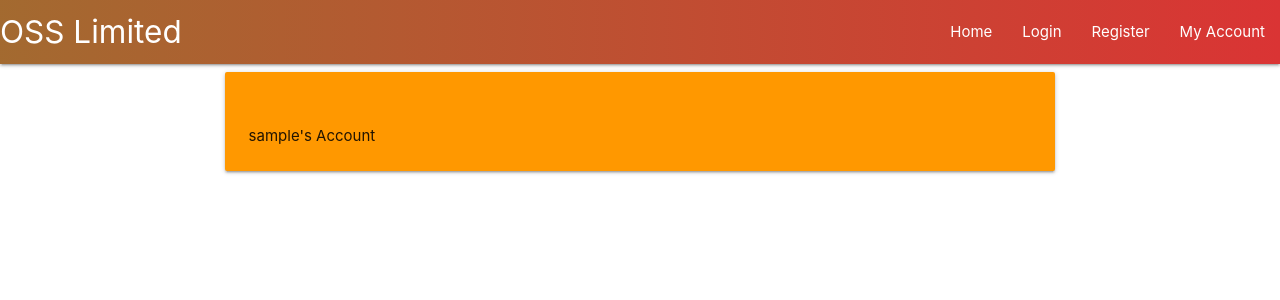
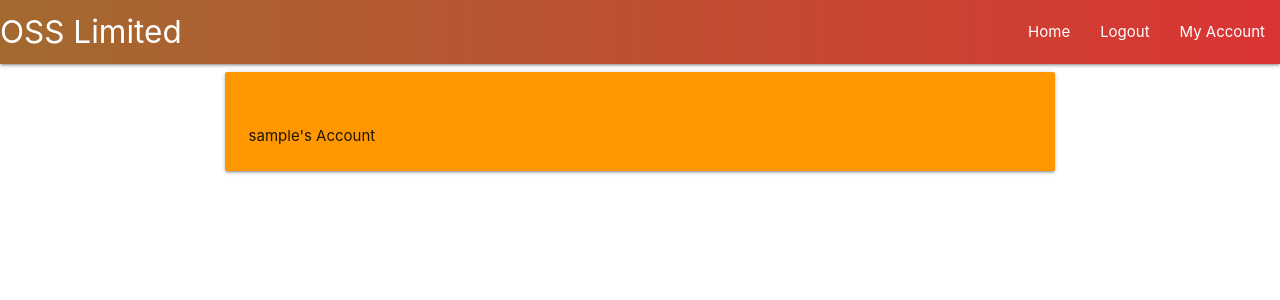
Before and after one commit to shiva123-coder/one-stop-solution, a Flask app: a page that uses templates/base.html in a window 1280 px wide. Shown: the top 300 px of the page. Run offline with Flask 2, Linux system fonts and the light colour scheme; the visitor is signed in with stand-in values (Sample User, id 1); a database or web service that is not in the repository returns one stand-in record (values such as "Sample title"); some libraries are stand-ins or nearby versions.

Commit message:
Logout functionality added.

```diff
--- a/app.py
+++ b/app.py
@@ -97,7 +97,20 @@ def account(username):
     # retreive only username from database
     username = mongo.db.users.find_one(
         {"username": session["user"]})["username"]
-    return render_template("account.html", username=username)
+
+    if session["user"]:
+        return render_template("account.html", username=username)
+
+    return redirect(url_for("login"))
+
+
+@app.route("/logout")
+def logout():
+    # remove user from session cookie
+    flash("You have been logged out")
+    session.pop("user")
+    return redirect(url_for("login"))
+
 
 if __name__ == "__main__":
     app.run(host=os.environ.get("IP"),
--- a/templates/base.html
+++ b/templates/base.html
@@ -26,19 +26,26 @@
             class="fas fa-bars"></i></a>
         <ul class="right hide-on-med-and-down">
           <li><a href="{{ url_for('home') }}">Home</a></li>
-          <li><a href="{{ url_for('login') }}">Login</a></li>
-          <li><a href="{{ url_for('register') }}">Register</a></li>
-          <li><a href="{{ url_for('account', username=session['user']) }}">My Account</a></li>
+          {% if session.user %}
+            <li><a href="{{ url_for('logout') }}">Logout</a></li>
+            <li><a href="{{ url_for('account', username=session['user']) }}">My Account</a></li>
+          {% else %}
+            <li><a href="{{ url_for('login') }}">Login</a></li>
+            <li><a href="{{ url_for('register') }}">Register</a></li>
+          {% endif %}
         </ul>
       </div>
     </nav>
     <!-----mobile sidenav------->
     <ul class="sidenav" id="mobile-demo">
       <li><a href="{{ url_for('home') }}">Home</a></li>
-      <li><a href="{{ url_for('login') }}">Login</a></li>
-      <li><a href="{{ url_for('register') }}">Register</a></li>
-      <li><a href="{{ url_for('account', username=session['user']) }}">My Account</a></li>
-    </ul>
+      {% if session.user %}
+            <li><a href="{{ url_for('logout') }}">Logout</a></li>
+            <li><a href="{{ url_for('account', username=session['user']) }}">My Account</a></li>
+          {% else %}
+            <li><a href="{{ url_for('login') }}">Login</a></li>
+            <li><a href="{{ url_for('register') }}">Register</a></li>
+          {% endif %}
     </ul>
   </header>
   <section>
```
Also changed, not shown: static/images/typeError1.jpg (renamed from static/images/typeError1.JPG).
